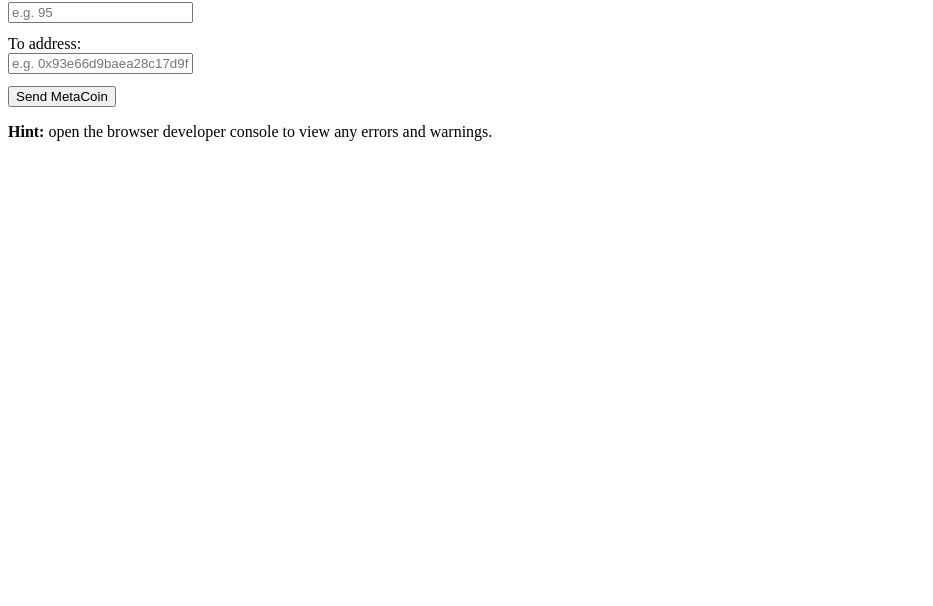
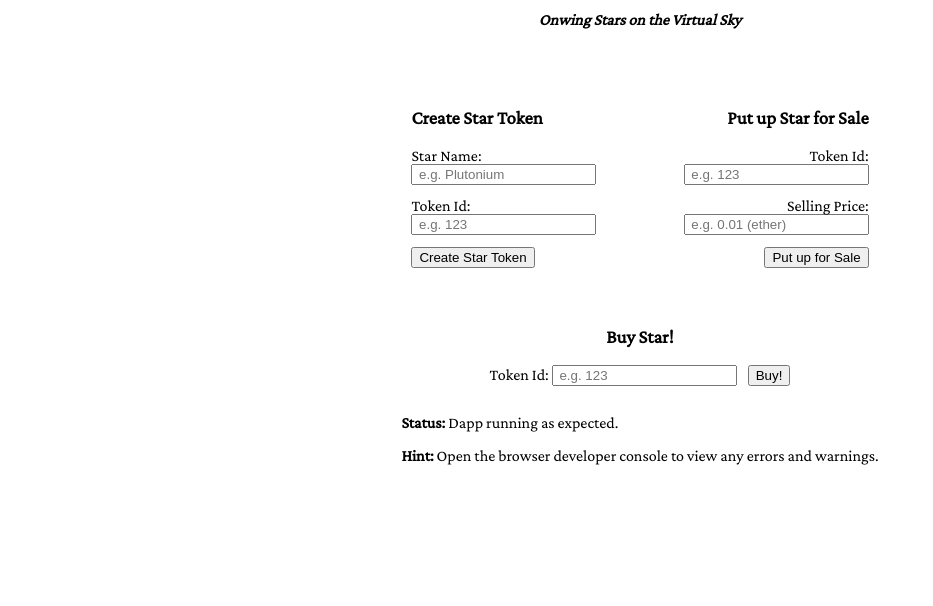
Before and after one commit to gerry101/Star-Notarization-Dapp, a website built with webpack: page app/src/index.html in a window 1280 px wide. Shown: the part 194-800 px from the top of the page, without its empty margins (0-933 px from the left). Built offline with nearby package versions, Linux system fonts and the light colour scheme; what web3 would draw is missing.

Commit message:
Re-wrote index.html to suite UI interface of dapp

```diff
--- a/app/src/index.html
+++ b/app/src/index.html
@@ -1,35 +1,137 @@
 <!DOCTYPE html>
 <html>
   <head>
-    <title>MetaCoin | Truffle Webpack Demo w/ Frontend</title>
+    <title>Star Notary Dapp</title>
   </head>
+  <link href="https://fonts.googleapis.com/css?family=Crimson+Pro&display=swap" rel="stylesheet">
   <style>
+      html, body {
+      height: 100%;
+    }
+
+    html {
+      display: table;
+      margin: auto;
+    }
+    body {
+      display: table-cell;
+      vertical-align: middle;
+      font-family: 'Crimson Pro', sans-serif;
+    }
     input {
+      margin-bottom: 12px;
+    }
+    input.blocker {
       display: block;
-      margin-bottom: 12px;
+    }
+    input.nonblock {
+      margin-right: 0.5rem;
+    }
+    .textCenter {
+      text-align: center;
+    }
+    .bottomAlign {
+      margin-top: 3rem;
+    }
+    * {
+      box-sizing: border-box;
+    }
+    .column {
+      float: left;
+      width: 50%;
+      padding: 10px;
+    }
+    .row:after {
+      content: "";
+      display: table;
+      clear: both;
+    }
+    .wrapper {
+      text-align: center;
+    }
+    .wrapperR {
+      text-align: right;
+    }
+    .centerDiv {
+      display: inline-block;
     }
   </style>
   <body>
-    <h1>MetaCoin — Example Truffle Dapp</h1>
-    <p>You have <strong class="balance">loading...</strong> META</p>
+    <h1 class="textCenter">Star Notary Dapp</h1>
+    <h4 class="textCenter"><em>Onwing Stars on the Virtual Sky</em></h4>
 
-    <h1>Send MetaCoin</h1>
+    <div class="row">
 
-    <label for="amount">Amount:</label>
-    <input type="text" id="amount" placeholder="e.g. 95" />
+      <!-- Create a star token -->
+      <div class="column">
+          <h3 class="bottomAlign">Create Star Token</h3>
 
-    <label for="receiver">To address:</label>
-    <input
-      type="text"
-      id="receiver"
-      placeholder="e.g. 0x93e66d9baea28c17d9fc393b53e3fbdd76899dae"
-    />
+          <label for="starTokenName">Star Name:</label>
+          <input
+            class="blocker"
+            type="text"
+            id="starTokenName"
+            placeholder=" e.g. Plutonium" />
 
-    <button onclick="App.sendCoin()">Send MetaCoin</button>
+          <label for="creationTokenId">Token Id:</label>
+          <input
+            class="blocker"
+            type="text"
+            id="creationTokenId"
+            placeholder=" e.g. 123"
+          />
 
-    <p id="status"></p>
+          <button onclick="">Create Star Token</button>
+      </div>
+
+      <div class="column">
+          <div class="wrapperR">
+            <div class="centerDiv">
+                <h3 class="bottomAlign">Put up Star for Sale</h3>
+
+                <label for="sellingTokenId">Token Id:</label>
+                <input
+                  class="blocker"
+                  type="text"
+                  id="sellingTokenId"
+                  placeholder=" e.g. 123" />
+
+                <label for="sellingPrice">Selling Price:</label>
+                <input
+                  class="blocker"
+                  type="text"
+                  id="sellingPrice"
+                  placeholder=" e.g. 0.01 (ether)"
+                />
+
+                <button onclick="">Put up for Sale</button>
+            </div>
+          </div>
+      </div>
+
+    </div>
+
+    <div class="wrapper">
+      <div class="centerDiv">
+          <h3 class="bottomAlign">Buy Star!</h3>
+
+          <label for="buyingTokenId">Token Id:</label>
+          <input
+            class="nonblock"
+            type="text"
+            id="buyingTokenId"
+            placeholder=" e.g. 123" />
+
+          <button onclick="">Buy!</button>
+      </div>
+    </div>
+
     <p>
-      <strong>Hint:</strong> open the browser developer console to view any
+      <strong>Status: </strong>
+      <span id="status">Dapp running as expected.</span>
+    </p>
+    <p>
+      <strong>Hint: </strong>Open the browser developer console to view any
       errors and warnings.
     </p>
     <script src="index.js"></script>
```
